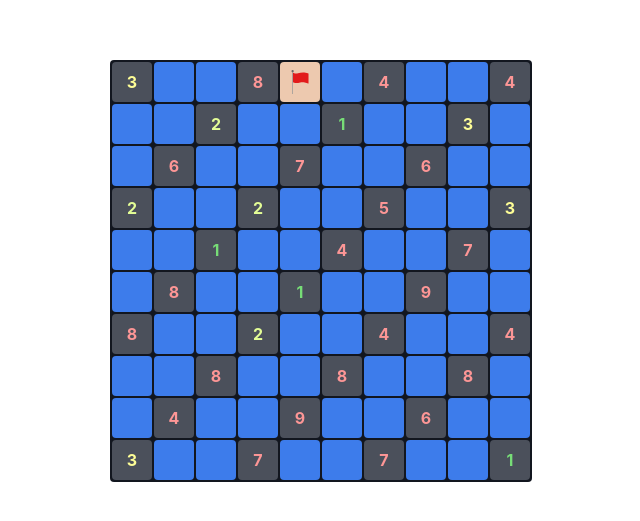
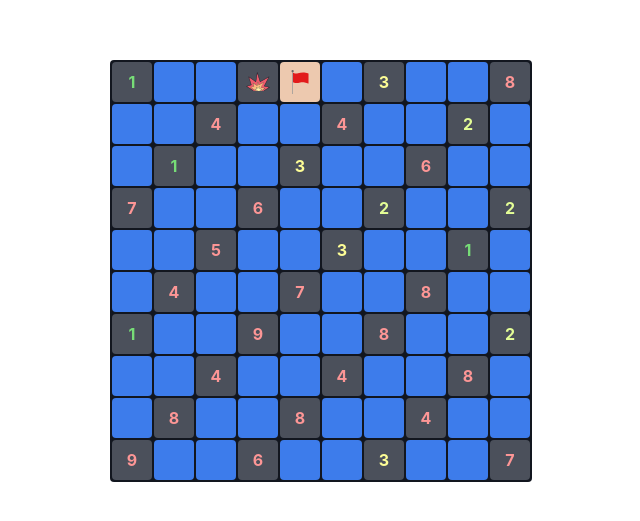
Before and after one commit to SuhairZain/minesweeper, a React (Create React App) app: page / in a window 1280 px wide. Shown: the part 129-650 px from the top of the page, without its empty margins (319-959 px from the left). Built offline with nearby package versions, Linux system fonts and the light colour scheme.

Commit message:
Add exploded icon

```diff
--- a/src/App.tsx
+++ b/src/App.tsx
@@ -5,7 +5,7 @@ import { IBoardState, ITileState } from "./interfaces/IBoardState";
 const boardSize = 10;
 
 const tiles: ITileState[] = [];
-const boardState: IBoardState = { tiles, gameOver: false };
+const boardState: IBoardState = { tiles, gameOver: true };
 for (let i = 0; i < boardSize * boardSize; ++i) {
   tiles.push({
     visibility: i % 3 === 0 ? "unveiled" : "obscure",
@@ -13,11 +13,13 @@ for (let i = 0; i < boardSize * boardSize; ++i) {
   });
 }
 
+// tiles[3].visibility = "obscure";
 tiles[3].isMine = true;
 tiles[4].visibility = "flagged";
 
 // TODO: Add modal for attribution for the flag icon and the several other resources I'm going to need
 // <div>Icons made by <a href="https://www.flaticon.com/authors/alfredo-hernandez" title="Alfredo Hernandez">Alfredo Hernandez</a> from <a href="https://www.flaticon.com/" title="Flaticon">www.flaticon.com</a></div>
+// <a target="_blank" href="undefined/icons/set/explosion">Explosion icon</a> icon by <a target="_blank" href="">Icons8</a>
 function App() {
   return (
     <div className="App">
--- a/src/components/Board.tsx
+++ b/src/components/Board.tsx
@@ -27,16 +27,20 @@ export const Board = ({ size, state }: IBoardProps) => {
 
       tiles.push(
         <Tile
+          key={j}
           isMine={isMine}
           visibility={visibility}
           nearbyMines={
-            visibility === "unveiled" ? 1 + Math.floor(Math.random() * 9) : 0
+            !isMine && visibility === "unveiled"
+              ? 1 + Math.floor(Math.random() * 9)
+              : 0
           }
+          gameOver={state.gameOver || true}
         />
       );
     }
 
-    rows.push(<div>{tiles}</div>);
+    rows.push(<div key={i}>{tiles}</div>);
   }
 
   return <div style={styles.root}>{rows}</div>;
--- a/src/components/Tile.tsx
+++ b/src/components/Tile.tsx
@@ -2,6 +2,7 @@ import { IMineVisibilityState } from "../interfaces/IBoardState";
 import { styled } from "../interfaces/Styles";
 import { css } from "@emotion/css";
 import redFlag from "./red-flag.svg";
+import explosion from "./icons8-explosion-24.png";
 
 const styles = styled({
   root: {
@@ -46,12 +47,18 @@ const getColorForNearbyMines = (nearbyMines: number) => {
 };
 
 export interface ITileProps {
+  gameOver: boolean;
   isMine: boolean;
   visibility: IMineVisibilityState;
   nearbyMines: number;
 }
 
-export const Tile = ({ isMine, visibility, nearbyMines }: ITileProps) => {
+export const Tile = ({
+  isMine,
+  visibility,
+  nearbyMines,
+  gameOver,
+}: ITileProps) => {
   const isUnveiled = visibility === "unveiled";
   const isFlagged = visibility === "flagged";
 
@@ -66,6 +73,9 @@ export const Tile = ({ isMine, visibility, nearbyMines }: ITileProps) => {
       {isFlagged && (
         <img src={redFlag} className={css(styles.flag)} alt="Flagged" />
       )}
+      {gameOver && visibility !== "flagged" && isMine && (
+        <img src={explosion} alt="Mine exploded" />
+      )}
       {nearbyMines !== 0 && (
         <span
           className={css([styles.nearbyMines], {
```
Also changed, not shown: src/components/icons8-explosion-24.png (added).
